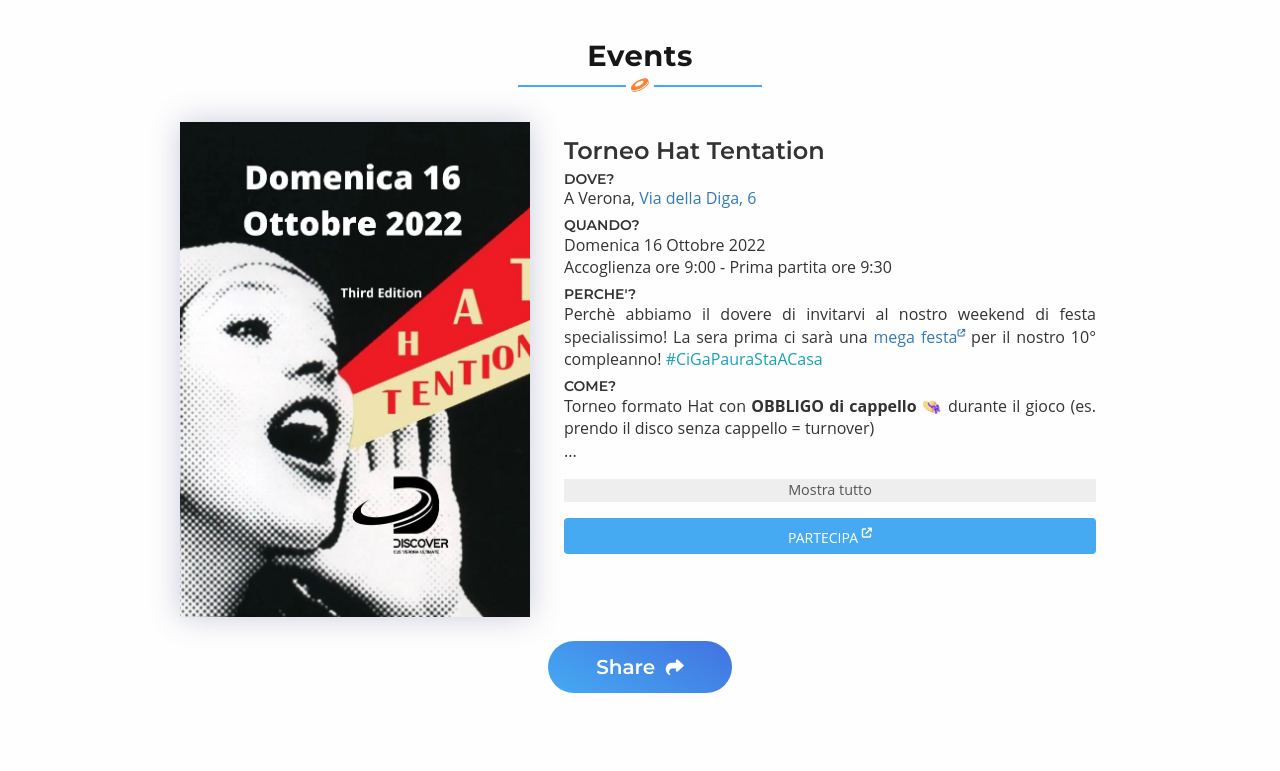
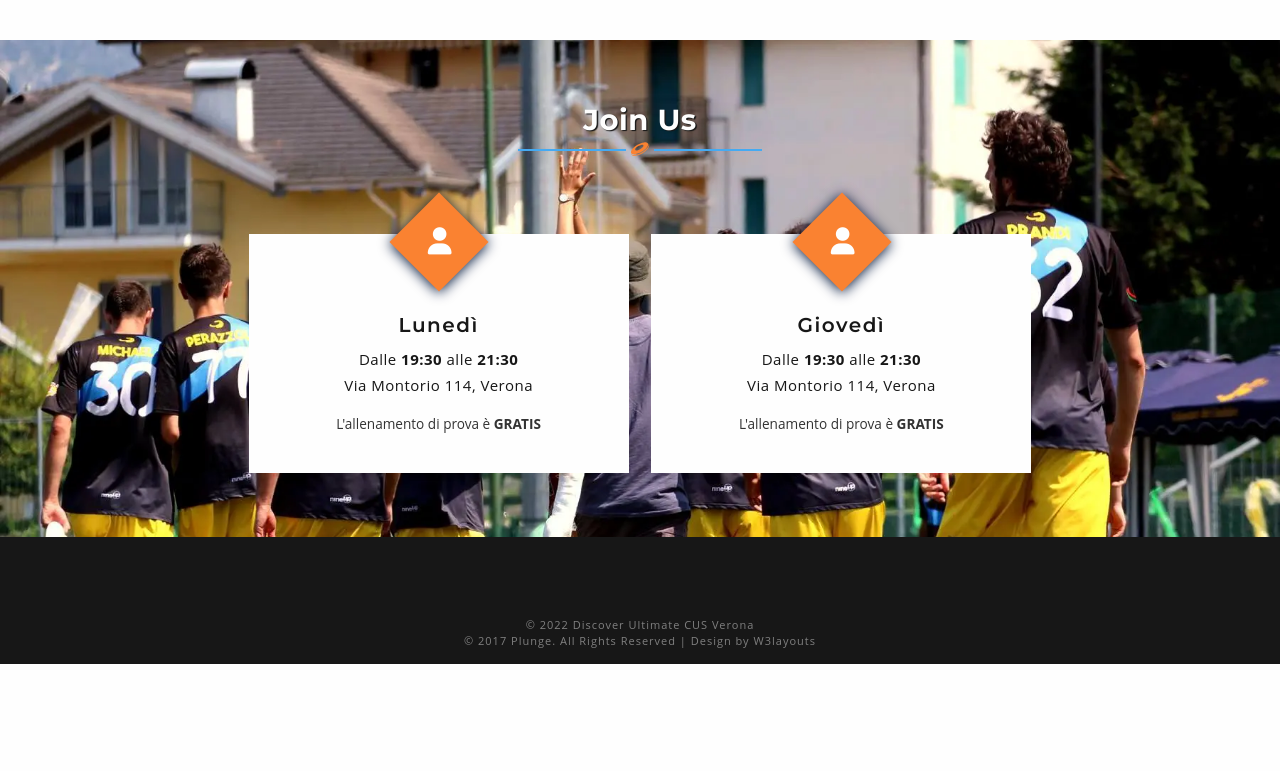
Before and after one commit to pizidavi/discover-verona, a plain HTML site: page index.html in a window 1280 px wide. Shown: the part 1280-2051 px from the top of the page. After the commit the page ends 1944 px from the top, so only its background shows below. Drawn offline with nearby package versions, Linux system fonts and the light colour scheme.

Commit message:
➖
Removed past events

```diff
--- a/index.html
+++ b/index.html
@@ -1,19 +1,20 @@
 <!DOCTYPE html>
 <html lang="it" prefix="og:https://ogp.me/ns#">
 <head>
-  <meta name="viewport" content="width=device-width, initial-scale=1">
+  <meta name="viewport" content="width=device-width, initial-scale=1" />
   <meta http-equiv="Content-Type" content="text/html; charset=utf-8" />
 
   <!--meta data-->
   <title>Ultimate Frisbee Verona - Discover</title>
-  <meta name="description" content="Uno sport di squadra emozionante e senza contatto, giocato da migliaia di persone in tutto il mondo in squadre Open, Mixed e Women.">
+  <meta name="description" content="Uno sport di squadra emozionante e senza contatto, giocato da migliaia di persone in tutto il mondo in squadre Open, Mixed e Women." />
   <meta name="keywords" content="Ultimate, Frisbee, Verona, Discover, sport, disco, allenamento, prova gratis, open day" />
-  <meta name="theme-color" content="#ffffff">
+  <meta name="theme-color" media="(prefers-color-scheme: light)" content="#4272e1" />
+  <meta name="theme-color" media="(prefers-color-scheme: dark)" content="black" />
 
   <meta property="og:type" content="website" />
   <meta property="og:url" content="https://ultimateverona.it" />
   <meta property="og:title" content="Ultimate Frisbee Verona - Discover" />
-  <meta property="og:description" content="Uno sport di squadra emozionante e senza contatto, giocato da migliaia di persone in tutto il mondo in squadre Open, Mixed e Women."/>
+  <meta property="og:description" content="Uno sport di squadra emozionante e senza contatto, giocato da migliaia di persone in tutto il mondo in squadre Open, Mixed e Women." />
   <meta property="og:site_name" content="Ultimate Frisbee Verona" />
   <meta property="og:locale" content="it_IT" />
   <meta property="og:image" content="https://ultimateverona.it/images/logo_landscape.webp" />
@@ -34,17 +35,17 @@
   <!--//css links-->
 
   <!--fonts-->
-  <link href="https://fonts.googleapis.com/css?family=Montserrat:300,400,500,600,700&display=swap" rel="stylesheet">
+  <link href="https://fonts.googleapis.com/css?family=Montserrat:300,400,500,600,700&display=swap" rel="stylesheet" />
   <link href="https://cdnjs.cloudflare.com/ajax/libs/font-awesome/6.1.2/css/all.min.css" rel="stylesheet" integrity="sha512-1sCRPdkRXhBV2PBLUdRb4tMg1w2YPf37qatUFeS7zlBy7jJI8Lf4VHwWfZZfpXtYSLy85pkm9GaYVYMfw5BC1A==" crossorigin="anonymous" referrerpolicy="no-referrer" />
   <!--//fonts-->
 
   <!--favicon-->
-  <link rel="apple-touch-icon" sizes="180x180" href="/favicon/apple-touch-icon.png">
-  <link rel="icon" type="image/png" sizes="32x32" href="/favicon/favicon-32x32.png">
-  <link rel="icon" type="image/png" sizes="16x16" href="/favicon/favicon-16x16.png">
-  <link rel="icon" type="image/x-icon" sizes="48x48" href="/favicon.ico">
-  <link rel="mask-icon" href="/favicon/safari-pinned-tab.svg" color="#3264d8">
-  <link rel="manifest" href="/favicon/site.webmanifest">
+  <link rel="apple-touch-icon" sizes="180x180" href="/favicon/apple-touch-icon.png" />
+  <link rel="icon" type="image/png" sizes="32x32" href="/favicon/favicon-32x32.png" />
+  <link rel="icon" type="image/png" sizes="16x16" href="/favicon/favicon-16x16.png" />
+  <link rel="icon" type="image/x-icon" sizes="48x48" href="/favicon.ico" />
+  <link rel="mask-icon" href="/favicon/safari-pinned-tab.svg" color="#3264d8" />
+  <link rel="manifest" href="/favicon/site.webmanifest" />
   <!--//favicon-->
 
   <!--schema-->
@@ -290,7 +291,7 @@
   <!-- //about -->
 
   <!-- Events -->
-  <section id="events" class="events pt-0">
+  <section id="events" class="events pt-0 d-none">
     <div class="container">
       <h2 class="heading-agileinfo">
         Events
@@ -298,105 +299,6 @@
           <path d="M385.5 30.38c-18.5.16-40.5 5.02-64.3 14.24C270.4 64.35 211.1 104 156.4 158.7c-54.8 54.7-94.46 114.1-114.12 164.9-9.89 25.4-14.7 48.6-14.28 67.9.43 19 5.8 33.8 16.05 44 10.26 10.3 24.96 15.6 44.06 16.1 19.19.4 42.39-4.4 67.89-14.3 50.8-19.7 110.1-59.4 164.8-114.1 54.7-54.7 94.4-114 114.1-164.9 9.9-25.4 14.7-48.6 14.3-67.79-.5-19.09-5.8-33.8-16.1-44.05-10.3-10.26-25-15.63-44-16.05-1.2-.03-2.4-.04-3.6-.03zm66.6 10.7c9.9 13.36 14.7 30.3 15.1 49.08.5 22.44-5 47.74-15.6 74.64-20.8 54-61.8 114.9-118 171.1-56.3 56.3-117.2 97.2-171.2 118.1-26.9 10.6-52.2 16-74.65 15.6-15.06-.3-28.93-3.5-40.72-9.8.8.9 1.62 1.8 2.47 2.6 25.95 26 72.3 29.4 128.3 10.7 56-18.6 120.3-59.2 178.2-117.2 57.9-57.9 98.5-122.1 117.1-178.1 18.8-56 15.3-102.35-10.7-128.3-3.1-3.14-6.6-5.94-10.3-8.42zM299.7 122.5c7.8 0 15.3 2.3 20.7 7.7 6.7 6.7 8.5 16.4 7.4 26.1-1 9.7-4.7 20.2-10.3 31.6-11.2 22.8-30.4 49-55.5 74.1-25.1 25.1-51.3 44.3-74.1 55.5-11.3 5.6-21.9 9.3-31.6 10.3-9.7 1.1-19.4-.7-26.1-7.4-6.7-6.7-8.5-16.4-7.4-26.1 1-9.7 4.7-20.3 10.3-31.7 11.2-22.8 30.4-48.9 55.5-74s51.3-44.4 74.1-55.6c11.4-5.6 21.9-9.2 31.6-10.2 1.8-.2 3.6-.3 5.4-.3z"/>
         </svg>
       </h2>
-      <div class="row justify-content-center">
-        <div class="col-sm-12 col-md-6 col-lg-4">
-          <div class="latest-item large-item m-auto">
-            <a
-              href="https://www.facebook.com/events/1155755028708481"
-              class="umami--click--open-facebook-hat"
-              target="_blank"
-            ><img src="images/locandina-hat-2022.webp" class="img-fluid mh-100" alt="locandina hat 2022">
-            </a>
-          </div>
-        </div>
-        <div class="col-sm-12 col-md-6 col-lg-6">
-          <div id="event-hat" class="long-text text-justify py-3 px-1">
-            <h3>Torneo Hat Tentation</h3>
-
-            <h5 class="mt-2">DOVE?</h5>
-            <p>A Verona, <a href="https://goo.gl/maps/oqjCLokctpM6hR2z6" target="_blank">Via della Diga, 6</a></p>
-
-            <h5 class="mt-2">QUANDO?</h5>
-            <p>Domenica 16 Ottobre 2022</p>
-            <p>Accoglienza ore 9:00 - Prima partita ore 9:30</p>
-
-            <h5 class="mt-2">PERCHE'?</h5>
-            <p>
-              Perchè abbiamo il dovere di invitarvi al nostro weekend di festa specialissimo!
-              La sera prima ci sarà una <a href="https://www.facebook.com/events/490100475976358" target="_blank">mega festa<span class="text-super"><i class="fa-solid fa-up-right-from-square"></i></span></a> per il nostro 10° compleanno!
-              <span class="text-info">#CiGaPauraStaACasa</span>
-            </p>
-            <!-- <p>Clicca partecipa al seguente link, dove troverai tutte le informazioni! <a href="https://forms.gle/WKVVYUp7dusRsBpj8" target="_blank">https://forms.gle/WKVVYUp7dusRsBpj8</a></p> -->
-
-            <h5 class="mt-2">COME?</h5>
-            <p>Torneo formato Hat con <b>OBBLIGO di cappello</b> 👒 durante il gioco (es. prendo il disco senza cappello = turnover)</p>
-
-            <div class="dots">...</div>
-            <div class="more-text">
-              <h5 class="mt-2">QUANTO?</h5>
-              <p>
-                20€ per pranzo &rarr; pasta + frutta (anche opzioni vegetariane) e <b>divertimento incluso</b>!<br/>
-                <span class="text-muted">Verranno accettati i primi 100 iscritti</span> 😉
-              </p>
-
-              <hr class="my-3"/>
-
-              <p>Stay Tuned and Wear a HAT! 🎩</p>
-              <p class="mt-1"><b>P.S.</b> Per coloro che verranno alla festa la sera prima, possibilità di dormire in tenda presso i campi sportivi<br/>(Vestitevi pesantemente pesanti! <span class="text-info">#winteriscoming</span>)</p>
-            </div>
-            <div
-              class="btn-show mt-3 umami--click--show-more-text-hat"
-              data-target="#event-hat"
-            >Mostra tutto</div>
-
-            <div class="d-flex justify-content-center mt-3">
-              <a
-                href="https://forms.gle/WKVVYUp7dusRsBpj8"
-                class="btn btn-primary w-100 umami--click--open-form-hat"
-                target="_blank"
-              >PARTECIPA <sup><i class="fa-solid fa-arrow-up-right-from-square"></i></sup></a>
-            </div>
-          </div>
-        </div>
-      </div>
-      <div id="countdown-hat" class="row justify-content-center mt-4">
-        <div class="col-sm-12 col-md-8 col-lg-6">
-          <ul class="countdown">
-            <li><span data-countdown-text="days">0</span>Giorni</li>
-            <li><span data-countdown-text="hours">0</span>Ore</li>
-            <li><span data-countdown-text="minutes">0</span>Minuti</li>
-            <li><span data-countdown-text="seconds">0</span>Secondi</li>
-          </ul>
-        </div>
-      </div>
-      <div class="row justify-content-center mt-4">
-        <div class="col-sm-6 col-md-6 col-lg-4 d-flex justify-content-center">
-          <div class="share-btn">
-            <span class="text">Share</span>
-            <span class="icon">
-              <i class="fa-solid fa-share"></i>
-            </span>
-            <div class="sm-btns">
-              <a href="https://www.facebook.com/sharer/sharer.php?u=https%3A%2F%2Fultimateverona.it"
-                class="umami--click--share-hat-facebook"
-                title="Condividi su Facebook" target="_blank" rel="noopener"
-              ><i class="fab fa-facebook"></i>
-              </a>
-              <a href="https://twitter.com/intent/tweet?text=Torneo%20HAT-tention%20di%20Ultimate%20Frisbee%20il%2016%20ottobre%20a%20Parona%20in%20Via%20della%20Diga%206.%20Andiamo?&url=https%3A%2F%2Fultimateverona.it&hashtags=ultimate,verona,frisbee,torneo,hat,festa"
-                class="umami--click--share-hat-twitter"
-                title="Condividi su Twitter" target="_blank" rel="noopener"
-              ><i class="fab fa-twitter"></i>
-              </a>
-              <a href="https://api.whatsapp.com/send?text=https://ultimateverona.it%0ATorneo%20HAT-tention%20di%20Ultimate%20Frisbee%20il%2016%20ottobre%20a%20Parona%20in%20Via%20della%20Diga%206.%20Andiamo?"
-                class="umami--click--share-hat-whatsapp"
-                title="Condividi su Whatsapp" target="_blank" rel="noopener"
-              ><i class="fa-brands fa-whatsapp"></i>
-              </a>
-            </div>
-          </div>
-        </div>
-      </div>
-
     </div>
   </section>
   <!-- //events -->
--- a/sitemap.xml
+++ b/sitemap.xml
@@ -2,6 +2,6 @@
 <urlset xmlns="http://www.sitemaps.org/schemas/sitemap/0.9">
 <url>
   <loc>https://ultimateverona.it/</loc>
-  <lastmod>2022-10-09</lastmod>
+  <lastmod>2022-10-19</lastmod>
 </url>
 </urlset>
```
